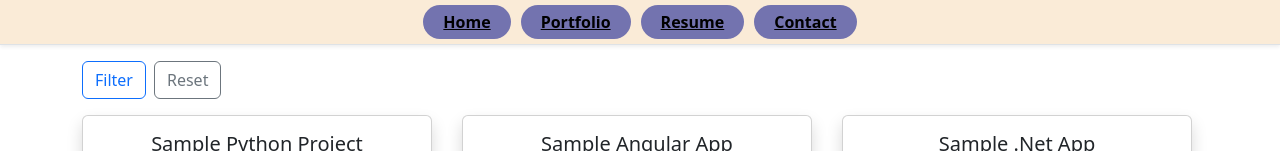
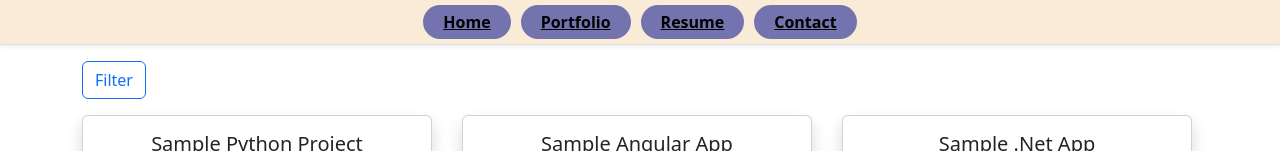
Before and after one commit to UltraLas3r/msPortfolioApplication, an Angular app: page /portfolio in a window 1280 px wide. Shown: the part 181-332 px from the top of the page. Built offline with nearby package versions, Linux system fonts and the light colour scheme.

Commit message:
more filtering changes

```diff
--- a/src/app/portfolio/portfolio.component.html
+++ b/src/app/portfolio/portfolio.component.html
@@ -2,7 +2,7 @@
    <div class="mb-2">
       <div>
          <button class="btn btn-outline-primary mb-2 me-2" (click) = "isCollapsed = !isCollapsed">Filter</button>
-         <button class="btn btn-outline-secondary mb-2" (click) = "ResetFilters()">Reset</button>
+         <button class="btn btn-outline-secondary mb-2" (click) = "ResetFilters()" [hidden] = "!activelyFiltering">Reset</button>
       </div>
       <div [collapse]="isCollapsed">
          <div class="border mb-2 shadow-sm" style="width: 250px">
--- a/src/app/portfolio/portfolio.component.ts
+++ b/src/app/portfolio/portfolio.component.ts
@@ -13,6 +13,7 @@ import { ProjectsService } from '../_services/projects.service';
 export class PortfolioComponent implements OnInit {
    projects = {} as Project[];
    isCollapsed: boolean = true;
+   activelyFiltering: boolean = false;
     //LANGUAGES
    typescript: boolean = false;
    python: boolean = false;
@@ -86,7 +87,12 @@ export class PortfolioComponent implements OnInit {
       filterTags.push(Tag.CUCUMBER)
     }
 
-
+    if(this.java || this.python || this.typescript || this.csharp || this.ruby || this.javascript || this.angular || this.winforms || this.react || this.aspnet || this.nodejs || this.serenity || this.cucumber){
+      this.activelyFiltering = true;
+    }
+    else{
+      this.activelyFiltering = false;
+    }
     this.projects = this.projectService.GetProjectsByFilter(filterTags);
   }
 
@@ -107,6 +113,7 @@ export class PortfolioComponent implements OnInit {
     this.dotnet = false;
     this.winforms = false;
 
+    this.activelyFiltering = false;
     this.projects = this.projectService.GetProjects();
     this.isCollapsed = true;
   }
```
